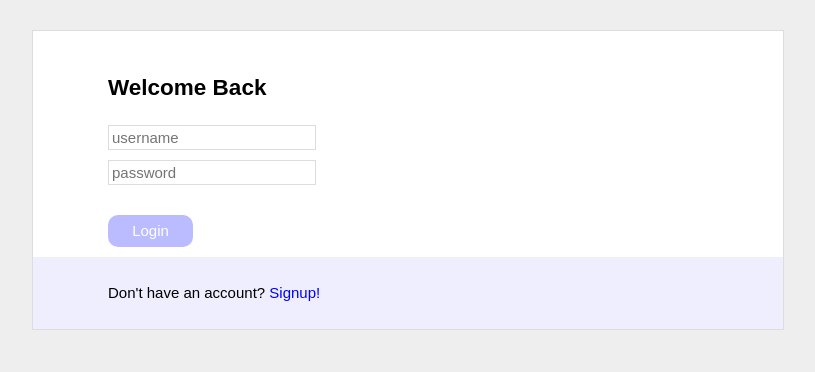
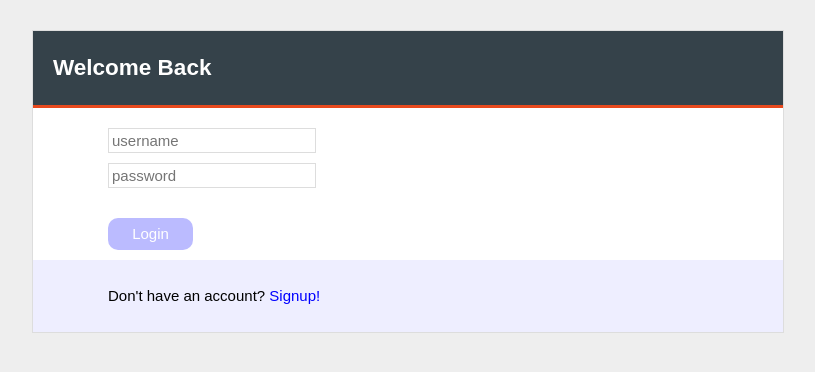
Before and after one commit to CiscoFrisco/LTW, a PHP site: page /pages/login.php in a window 1280 px wide. Shown: the part 58-430 px from the top of the page, without its empty margins (232-1047 px from the left). Run offline with PHP 8.4, Linux system fonts and the light colour scheme.

Commit message:
main header css

```diff
--- a/css/style.css
+++ b/css/style.css
@@ -13,6 +13,14 @@
     --button-hover-bg-color: #aaf;
 }
 
+/* Body default Variables */
+body {
+    font: 15px/1.5 Arial, Helvetica, sans-serif;
+    padding: 0;
+    margin: 0;
+    background-color: var(--main-bg-color);
+}
+
 /* Global Class */
 .container {
     width: 80%;
@@ -20,7 +28,9 @@
     overflow: hidden;
 }
 
-/* Header */
+/*
+    MAIN HEADER ==========================================
+*/
 body > header {
     background-color: #35424a;
     color: #ffffff;
@@ -32,6 +42,20 @@ body > header {
 body > header a {
     color: #ffffff;
     text-decoration: none;
+}
+
+body > header nav a{
+    padding: 5px;
+}
+
+body > header nav a:hover {
+    background-color: #303745;
+    text-decoration: underline;
+    padding: 5px;
+}
+
+body > header nav li{
+    padding: 0px;
 }
 
 body > header ul {
@@ -56,19 +80,15 @@ body > header nav {
 }
 
 
-
-
-
-
-
-
+/*
+    LOGIN SECTION =================================================
+*/
 
 section#login {
     background-color: var(--section-login-bg-color);
     border: 1px solid var(--section-login-border-color);
     margin-left: auto;
     margin-right: auto;
-    width: 90%;
     max-width: 750px;
     margin-top: 30px;
 }
@@ -84,9 +104,19 @@ section#login input{
     border: 1px solid var(--section-login-border-color);
 }
 
+section#login header {
+    background-color: #35424a;
+    border-bottom: #e8491d 3px solid;
+    color:white;
+    padding: 20px;
+}
+
 section#login h2 {
-    padding-top: 20px;
-    margin: 20px 10%;
+    margin: 0;
+}
+
+section#login form {
+    margin-top:20px;
 }
 
 section#login footer {
@@ -123,9 +153,7 @@ section#login input[type="submit"]:hover {
     cursor:pointer;
 }
 
-body {
-    font: 15px/1.5 Arial, Helvetica, sans-serif;
-    padding: 0;
-    margin: 0;
-    background-color: var(--main-bg-color);
-}
+
+/*
+    STORIES =======================================
+*/
--- a/pages/login.php
+++ b/pages/login.php
@@ -13,7 +13,7 @@
 
 	draw_header(false);
 ?>
-
+	<div class = "container">
 		<section id="login">
 			<header>
 				<h2>Welcome Back</h2>
@@ -30,5 +30,5 @@
 				<p>Don't have an account? <a href="signup.php?redirect=<?=$_GET['redirect']?>">Signup!</a></p>
 			</footer>
 		</section>
-
+	</div>
 <?php draw_footer();?>
--- a/templates/tpl_common.php
+++ b/templates/tpl_common.php
@@ -40,7 +40,7 @@ function draw_header($isnt_login_signup) {
 					$profile_link = "../pages/profile.php?username=".urlencode($username); ?>
 					<nav>
 						<ul>
-							<li><a href=<?=$profile_link?>>Your Profile</a></li>
+							<li><a href=<?=$profile_link?>>Profile</a></li>
 							<li><a href='../actions/action_logout.php?redirect=<?=urlencode($page)?>'>Logout</a></li>
 						</ul>
 					</nav>
```
Lines whose indentation alone changed are shown as unchanged.
